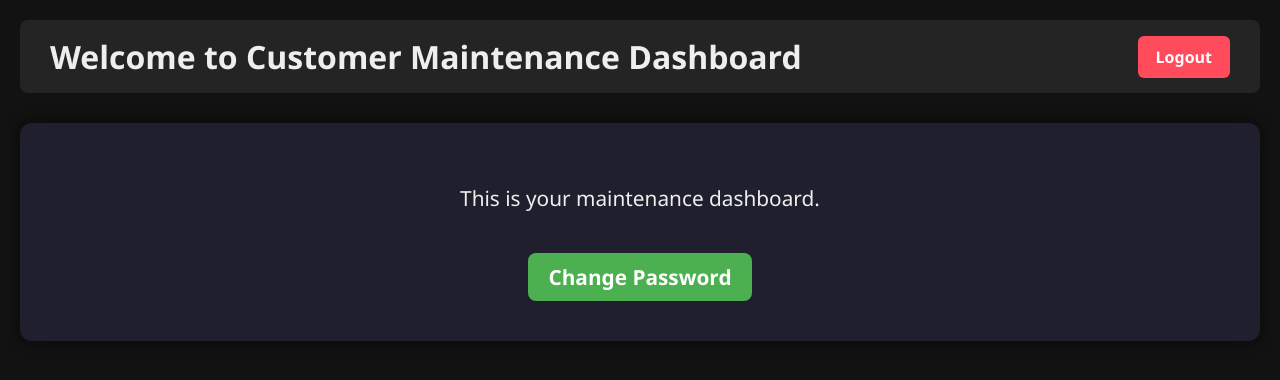
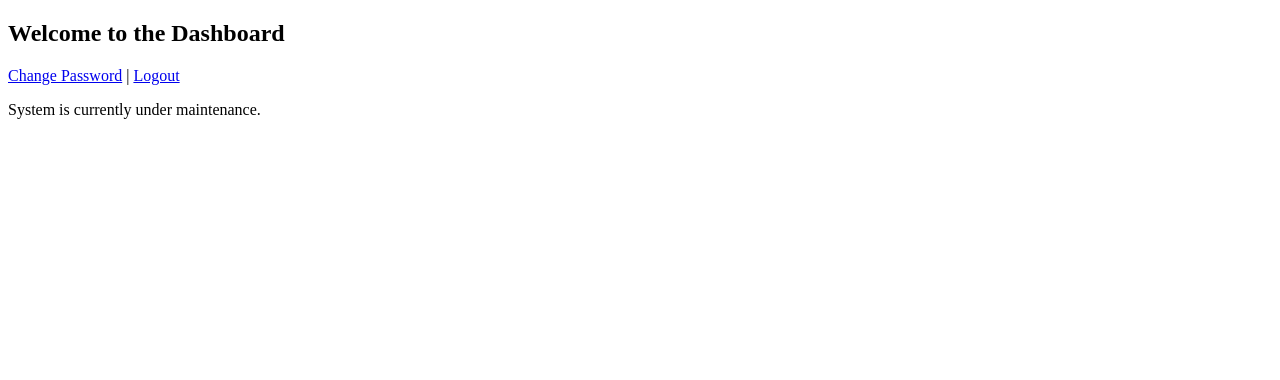
Before and after one commit to iqfadi0/IPS-DOMINO, a Flask app: page /dashboard in a window 1280 px wide. Shown: the top 380 px of the page. Run offline with Flask 3, Linux system fonts and the light colour scheme; the visitor is signed in with stand-in values (Sample User, id 1).

Commit message:
Update dashboard.html

```diff
--- a/templates/dashboard.html
+++ b/templates/dashboard.html
@@ -1,74 +1,9 @@
 <!DOCTYPE html>
-<html lang="en" dir="ltr">
-<head>
-  <meta charset="UTF-8" />
-  <meta name="viewport" content="width=device-width, initial-scale=1" />
-  <title>Dashboard - Maintenance</title>
-  <style>
-    body {
-      background: #121212;
-      color: #eee;
-      font-family: 'Segoe UI', Tahoma, Geneva, Verdana, sans-serif;
-      margin: 0;
-      padding: 20px;
-    }
-    header {
-      display: flex;
-      justify-content: space-between;
-      align-items: center;
-      background: #242424;
-      padding: 15px 30px;
-      border-radius: 8px;
-      margin-bottom: 30px;
-    }
-    header h1 {
-      margin: 0;
-      font-weight: 700;
-    }
-    a.logout-btn {
-      background: #ff4b5c;
-      color: white;
-      padding: 10px 18px;
-      border-radius: 6px;
-      text-decoration: none;
-      font-weight: 600;
-      transition: background 0.3s ease;
-    }
-    a.logout-btn:hover {
-      background: #e03e4a;
-    }
-    main {
-      text-align: center;
-      font-size: 1.3em;
-      padding: 40px;
-      background: #1f1f2e;
-      border-radius: 12px;
-      box-shadow: 0 0 15px #0009;
-    }
-    a.change-pass {
-      display: inline-block;
-      margin-top: 20px;
-      padding: 10px 20px;
-      background: #4caf50;
-      color: white;
-      border-radius: 8px;
-      text-decoration: none;
-      font-weight: 600;
-      transition: background 0.3s ease;
-    }
-    a.change-pass:hover {
-      background: #45a049;
-    }
-  </style>
-</head>
+<html lang="en">
+<head><meta charset="UTF-8" /><title>Dashboard</title></head>
 <body>
-  <header>
-    <h1>Welcome to Customer Maintenance Dashboard</h1>
-    <a href="/logout" class="logout-btn">Logout</a>
-  </header>
-  <main>
-    <p>This is your maintenance dashboard.</p>
-    <a href="/change-password" class="change-pass">Change Password</a>
-  </main>
+  <h2>Welcome to the Dashboard</h2>
+  <p><a href="{{ url_for('change_password') }}">Change Password</a> | <a href="{{ url_for('logout') }}">Logout</a></p>
+  <p>System is currently under maintenance.</p>
 </body>
 </html>
```
